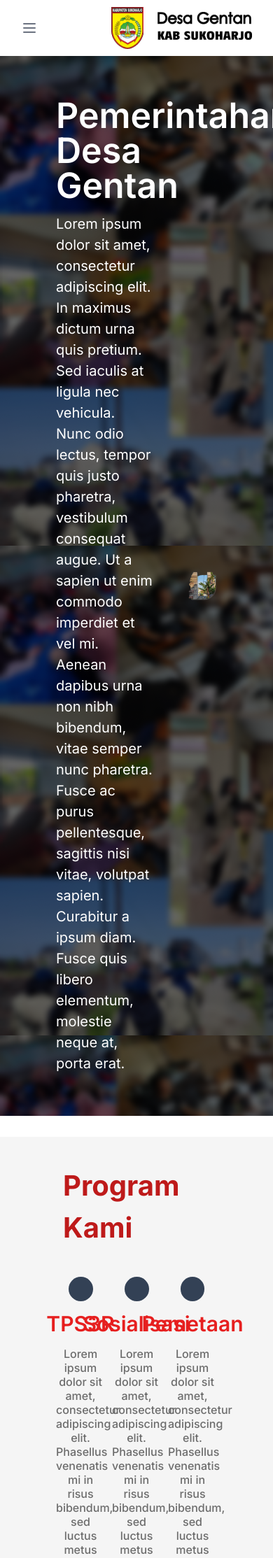
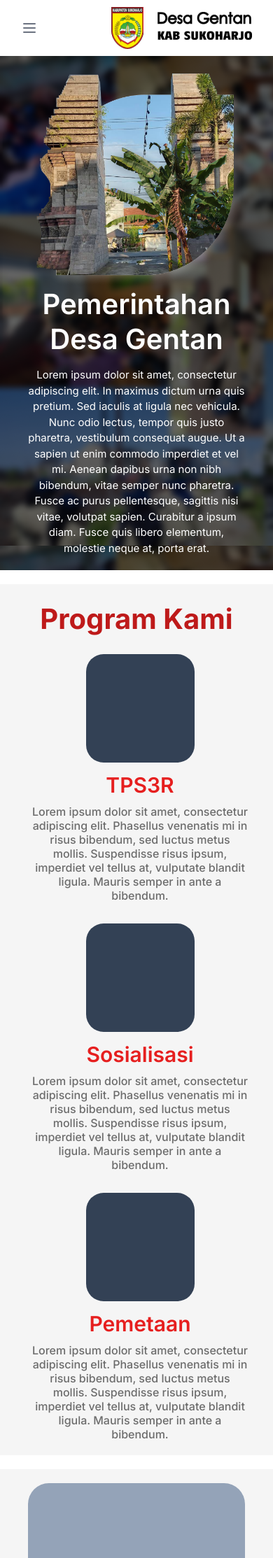
Before and after one commit to daffabilnadzary1/sinergibaki-gentan, a Django app: page / in a window 390 px wide; the page is wider, and only the part inside the window is pictured. Shown: the top 2227 px of that part at 70% size. Run offline with Django 4.2, Linux system fonts and the light colour scheme; style sheets or scripts are compiled from the project's sources; parts of the project's set-up code (start-up, migrations or seed data) failed here and were passed over; some libraries are stand-ins or nearby versions.

Commit message:
homepage is now responsive

```diff
--- a/kkngentanweb/templates/homepage.html
+++ b/kkngentanweb/templates/homepage.html
@@ -33,67 +33,67 @@
 
 {% block content %}
 {% include 'partials/navbar.html' %}
-<div class="h-auto py-[60px] px-[80px]" style="background-image: url('{% static 'image/pic_LandingBg.png' %}');">
-    <div class="flex w-full h-full items-center">
-        <div class="h-auto w-3/5 mr-[50px]">
-            <h1 class="font-inter font-semibold text-white text-[50px] w-1/2 leading-[50px]">
+<div class="h-auto px-[40px] py-[20px] lg:py-[60px] lg:px-[80px]" style="background-image: url('{% static 'image/pic_LandingBg.png' %}');">
+    <div class="flex flex-col-reverse lg:flex-row w-full h-full items-center">
+        <div class="h-auto w-full lg:w-[60%] lg:mr-[50x]">
+            <h1 class="font-inter font-semibold text-white text-[40px] lg:text-[50px] lg:w-1/2 leading-[50px] text-center lg:text-left">
                 Pemerintahan Desa Gentan
             </h1>
-            <p class="font-inter font-base text-white text-[20px] mt-[15px]">
+            <p class="font-inter font-base text-white text-[15px] lg:text-[20px] mt-[15px] text-center lg:text-left">
                 Lorem ipsum dolor sit amet, consectetur adipiscing elit. In maximus dictum urna quis pretium. Sed iaculis at ligula nec vehicula. Nunc odio lectus, tempor quis justo pharetra, vestibulum consequat augue. Ut a sapien ut enim commodo imperdiet et vel mi. Aenean dapibus urna non nibh bibendum, vitae semper nunc pharetra. Fusce ac purus pellentesque, sagittis nisi vitae, volutpat sapien. Curabitur a ipsum diam. Fusce quis libero elementum, molestie neque at, porta erat.
             </p>
         </div>
-        <div class="h-full w-2/5">
+        <div class="h-full w-full md:w-[60%] lg:w-[40%]">
             <img src="{% static 'image/pic_LandingGentan.png' %}" alt="" class="w-full aspect-square">
         </div>
     </div>
 </div>
 
-<div class="mt-[30px] h-auto py-[40px] px-[90px] bg-light_grey">
+<div class="mt-[20px] lg:mt-[30px] h-auto py-[20px] px-[40px] lg:py-[40px] lg:px-[90px] bg-light_grey">
     <h1 class="flex justify-center font-bold font-inter text-[40px] text-darker_red">
         Program Kami
     </h1>
-    <div class="mt-[40px] flex h-auto w-full justify-center">
-        <div class="h-auto w-1/3 mx-[5px]">
+    <div class="flex flex-col lg:flex-row space-y-[30px] lg:space-y-0 mt-[20px] lg:mt-[40px] h-auto w-full justify-center">
+        <div class="h-auto w-full mx-[5px]">
             <div class="flex justify-center">
-                <div class="h-5/9 w-1/2 aspect-square rounded-[25px] bg-slate-700"></div>
+                <div class="h-5/9 w-1/2 md:w-1/3 aspect-square rounded-[25px] bg-slate-700"></div>
             </div>
             <div class="flex justify-center mt-[10px]">
                 <h1 class="font-inter font-semibold text-primary_red text-[30px]">
                     TPS3R
                 </h1>
             </div>
-            <div class="flex justify-center mt-[10px]">
+            <div class="flex justify-center mt-[5px]">
                 <p class="w-full h-auto font-inter font-medium text-text_grey text-[16px] text-center leading-5">
                     Lorem ipsum dolor sit amet, consectetur adipiscing elit. Phasellus venenatis mi in risus bibendum, sed luctus metus mollis. Suspendisse risus ipsum, imperdiet vel tellus at, vulputate blandit ligula. Mauris semper in ante a bibendum.
                 </p>
             </div>
         </div>
-        <div class="h-auto w-1/3 mx-[5px]">
+        <div class="h-auto w-full mx-[5px]">
             <div class="flex justify-center">
-                <div class="h-5/9 w-1/2 aspect-square rounded-[25px] bg-slate-700"></div>
+                <div class="h-5/9 w-1/2 md:w-1/3 aspect-square rounded-[25px] bg-slate-700"></div>
             </div>
             <div class="flex justify-center mt-[10px]">
                 <h1 class="font-inter font-semibold text-primary_red text-[30px]">
                     Sosialisasi
                 </h1>
             </div>
-            <div class="flex justify-center mt-[10px]">
+            <div class="flex justify-center mt-[5px]">
                 <p class="w-full h-auto font-inter font-medium text-text_grey text-[16px] text-center leading-5">
                     Lorem ipsum dolor sit amet, consectetur adipiscing elit. Phasellus venenatis mi in risus bibendum, sed luctus metus mollis. Suspendisse risus ipsum, imperdiet vel tellus at, vulputate blandit ligula. Mauris semper in ante a bibendum.
                 </p>
             </div>
         </div>
-        <div class="h-auto w-1/3 mx-[5px]">
+        <div class="h-auto w-full mx-[5px]">
             <div class="flex justify-center">
-                <div class="h-5/9 w-1/2 aspect-square rounded-[25px] bg-slate-700"></div>
+                <div class="h-5/9 w-1/2 md:w-1/3 aspect-square rounded-[25px] bg-slate-700"></div>
             </div>
             <div class="flex justify-center mt-[10px]">
                 <h1 class="font-inter font-semibold text-primary_red text-[30px]">
                     Pemetaan
                 </h1>
             </div>
-            <div class="flex justify-center mt-[10px]">
+            <div class="flex justify-center mt-[5px]">
                 <p class="w-full h-auto font-inter font-medium text-text_grey text-[16px] text-center leading-5">
                     Lorem ipsum dolor sit amet, consectetur adipiscing elit. Phasellus venenatis mi in risus bibendum, sed luctus metus mollis. Suspendisse risus ipsum, imperdiet vel tellus at, vulputate blandit ligula. Mauris semper in ante a bibendum.
                 </p>
@@ -102,28 +102,14 @@
     </div>
 </div>
 
-<div class="mt-[30px] h-auto py-[60px] px-[100px] bg-light_grey">
-    <div class="flex w-full h-full justify-center">
-        <div class="h-full w-5/12 aspect-4/3 bg-slate-400 rounded-[30px]"></div>
-        <div class="ml-[50px] h-full w-7/12">
-            <h1 class="font-bold font-inter text-primary_red text-[50px]">
+<div class="mt-[20px] lg:mt-[30px] h-auto py-[20px] px-[40px] lg:py-[60px] lg:px-[100px] bg-light_grey">
+    <div class="flex flex-col lg:flex-row w-full h-full justify-center lg:items-center">
+        <div class="place-self-center h-full w-full md:w-[60%] lg:w-5/12 aspect-4/3 bg-slate-400 rounded-[30px]"></div>
+        <div class="flex flex-col lg:ml-[50px] lg:w-7/12 space-y-[5px] lg:space-y-[15px] h-full">
+            <h1 class="text-center lg:text-left font-bold font-inter text-primary_red text-[50px]">
                 TPS3R
             </h1>
-            <p class="mt-[15px] leading-5 font-inter font-medium text-text_grey text-[20px]">
-                Lorem Ipsum is simply dummy text of the printing and typesetting industry. Lorem Ipsum has been the industry's standard dummy text ever since the 1500s, when an unknown printer took a galley of type and scrambled it to make a type specimen book. It has survived not only five centuries, but also the leap into electronic typesetting, remaining essentially unchanged. It was popularised in the 1960s with the release of Letraset sheets containing Lorem Ipsum passages, and more recently with desktop publishing software like Aldus PageMaker including versions of Lorem Ipsum.
-            </p>
-        </div>
-    </div>
-</div>
-
-<div class="mt-[30px] h-auto py-[60px] px-[100px] bg-light_grey">
-    <div class="flex w-full h-full justify-center">
-        <div class="h-full w-5/12 aspect-4/3 bg-slate-400 rounded-[30px]"></div>
-        <div class="ml-[50px] h-full w-7/12">
-            <h1 class="font-bold font-inter text-primary_red text-[50px]">
-                TPS3R
-            </h1>
-            <p class="mt-[15px] leading-5 font-inter font-medium text-text_grey text-[20px]">
+            <p class="text-center lg:text-left leading-5 font-inter font-medium text-text_grey text-[16px] lg:text-[20px]">
                 Lorem Ipsum is simply dummy text of the printing and typesetting industry. Lorem Ipsum has been the industry's standard dummy text ever since the 1500s, when an unknown printer took a galley of type and scrambled it to make a type specimen book. It has survived not only five centuries, but also the leap into electronic typesetting, remaining essentially unchanged. It was popularised in the 1960s with the release of Letraset sheets containing Lorem Ipsum passages, and more recently with desktop publishing software like Aldus PageMaker including versions of Lorem Ipsum.
             </p>
         </div>
```
Also changed, not shown: kkngentanweb/templates/testing.html (+70 -16 lines).
